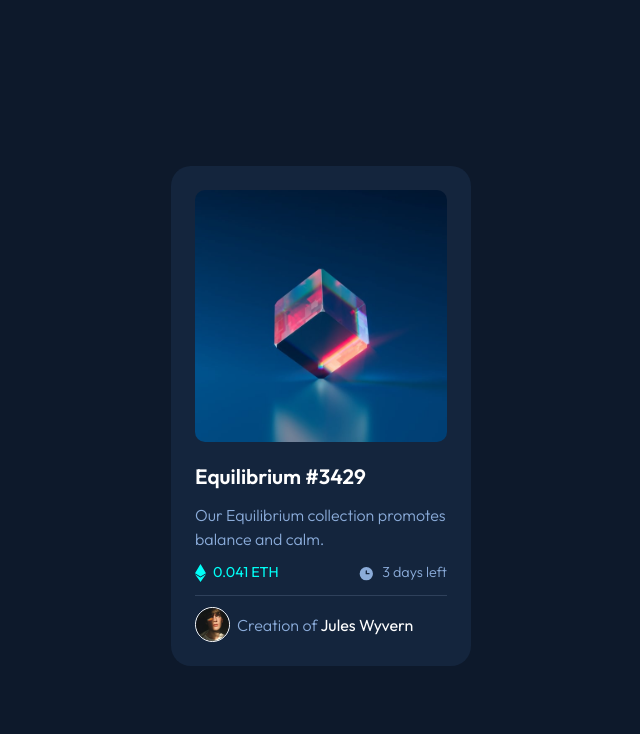
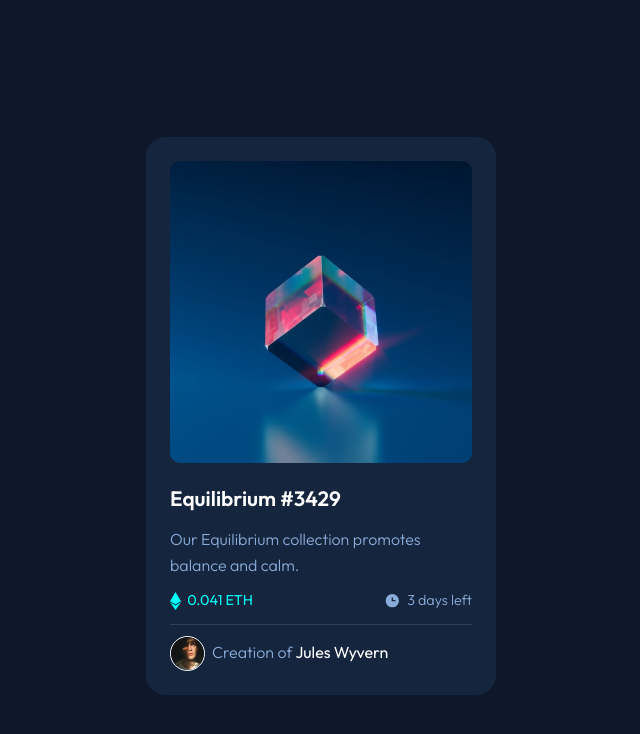
Before and after one commit to Shreyansh952/frontend_mentor-nft-preview-card-component, a plain HTML site: page index.html in a window 1280 px wide. Shown: the whole page, without its empty margins (319-959 px from the left). Drawn offline with Linux system fonts and the light colour scheme.

Commit message:
changes with max-width,margin and line-height

```diff
--- a/css/styles.css
+++ b/css/styles.css
@@ -43,7 +43,7 @@
     5. Improve text rendering
   */
   body {
-    line-height: 1.5;
+    line-height: 1.6;
     -webkit-font-smoothing: antialiased;
   }
   /*
@@ -120,7 +120,7 @@
 .logos {
     aspect-ratio: 3/2;
     object-fit: contain;
-    margin-right: 7px;
+    margin-right: .435em;
 }
 
 .hover-items:is(:hover,:focus) {
@@ -137,7 +137,7 @@
     background-color: var(--clr-nuetral-darker);
     padding: 1.5rem;
     border-radius: 20px;
-    max-width: 300px;
+    max-width: 350px;
   }
    .product-img-div {
     position: relative;
```
